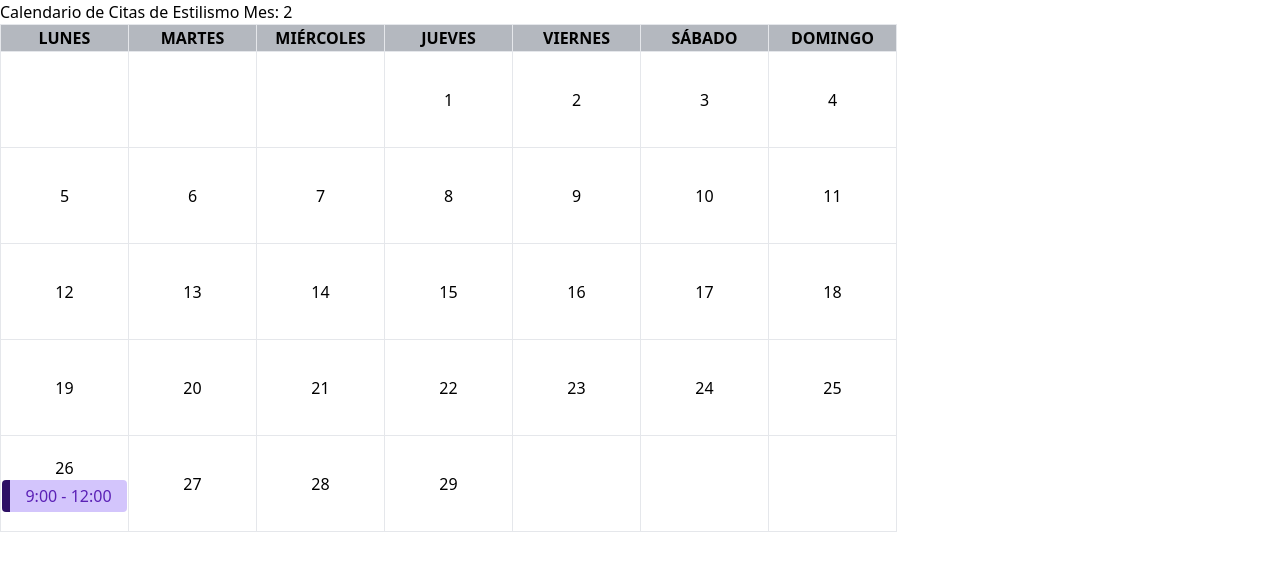
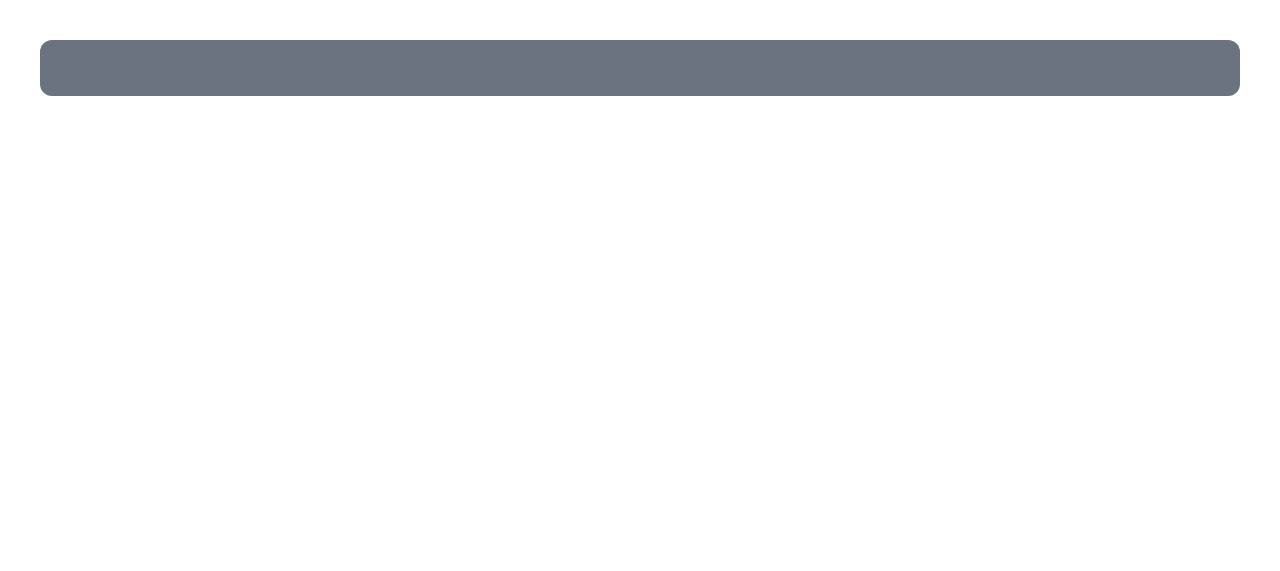
Before and after one commit to CarlosArce-tes/glamour, a Flask app: page /inicio in a window 1280 px wide. Shown: the part 96-667 px from the top of the page. Run offline with Flask 3, Linux system fonts and the light colour scheme; the visitor is signed in with stand-in values (Sample User, id 1); some libraries are stand-ins or nearby versions.

Commit message:
27 de Febrero de 2024

```diff
--- a/app.py
+++ b/app.py
@@ -44,29 +44,6 @@ def inicio():
     else:
         return redirect(url_for('login'))
 
-    import datetime
-    citas = [
-    {'fecha': (2024, 2, 26), 'horario': '9:00 - 12:00'},
-    # Agrega aquí más citas si es necesario
-    ]
-    now = datetime.datetime.now()
-    year = now.year
-    month = now.month
-    cal = monthcalendar(year, month)
-    weeks = []
-    for week in cal:
-        days = []
-        for day in week:
-            if day == 0:
-                days.append({'numero': '', 'horario': ''})
-            else:
-                citas_dia = [cita for cita in citas if cita['fecha'] == (year, month, day)]
-                if citas_dia:
-                    days.append({'numero': day, 'horario': citas_dia[0]['horario']})
-                else:
-                    days.append({'numero': day, 'horario': ''})
-        weeks.append(days)
-
-    return render_template('inicio.html', usuario=usuario, nombres=nombres, apellidos=apellidos, telefono=telefono, weeks=weeks, month=month)
+    return render_template('inicio.html', usuario=usuario, nombres=nombres, apellidos=apellidos, telefono=telefono)
 if __name__ == '__main__':
     app.run(debug=True, host='0.0.0.0')
--- a/templates/inicio.html
+++ b/templates/inicio.html
@@ -32,29 +32,8 @@
         </div>
     </nav>
     <div class="h-24"></div>
-    <h1>Calendario de Citas de Estilismo Mes: {{month}}</h1>
-    <table class="text-center border" border="1">
-        <tr class="">
-            <th class="w-24 bg-gray-500/50 uppercase border">Lunes</th>
-            <th class="w-24 bg-gray-500/50 uppercase border">Martes</th>
-            <th class="w-24 bg-gray-500/50 uppercase border">Miércoles</th>
-            <th class="w-24 bg-gray-500/50 uppercase border">Jueves</th>
-            <th class="w-24 bg-gray-500/50 uppercase border">Viernes</th>
-            <th class="w-24 bg-gray-500/50 uppercase border">Sábado</th>
-            <th class="w-24 bg-gray-500/50 uppercase border">Domingo</th>
-        </tr>
-        {% for week in weeks %}
-        <tr>
-            {% for day in week %}
-            <td class="border h-24 w-32">
-                {{ day.numero }}
-                {% if day.horario %}
-                <div class="border-l-8 border-violet-950 bg-violet-400/50 p-1 rounded text-violet-800">{{ day.horario }}</div>
-                {% endif %}
-            </td>
-            {% endfor %}
-        </tr>
-        {% endfor %}
-    </table>
+    <div class="h-14 bg-gray-500 m-10 rounded-xl">
+
+    </div>
 </body>
 </html>
```
